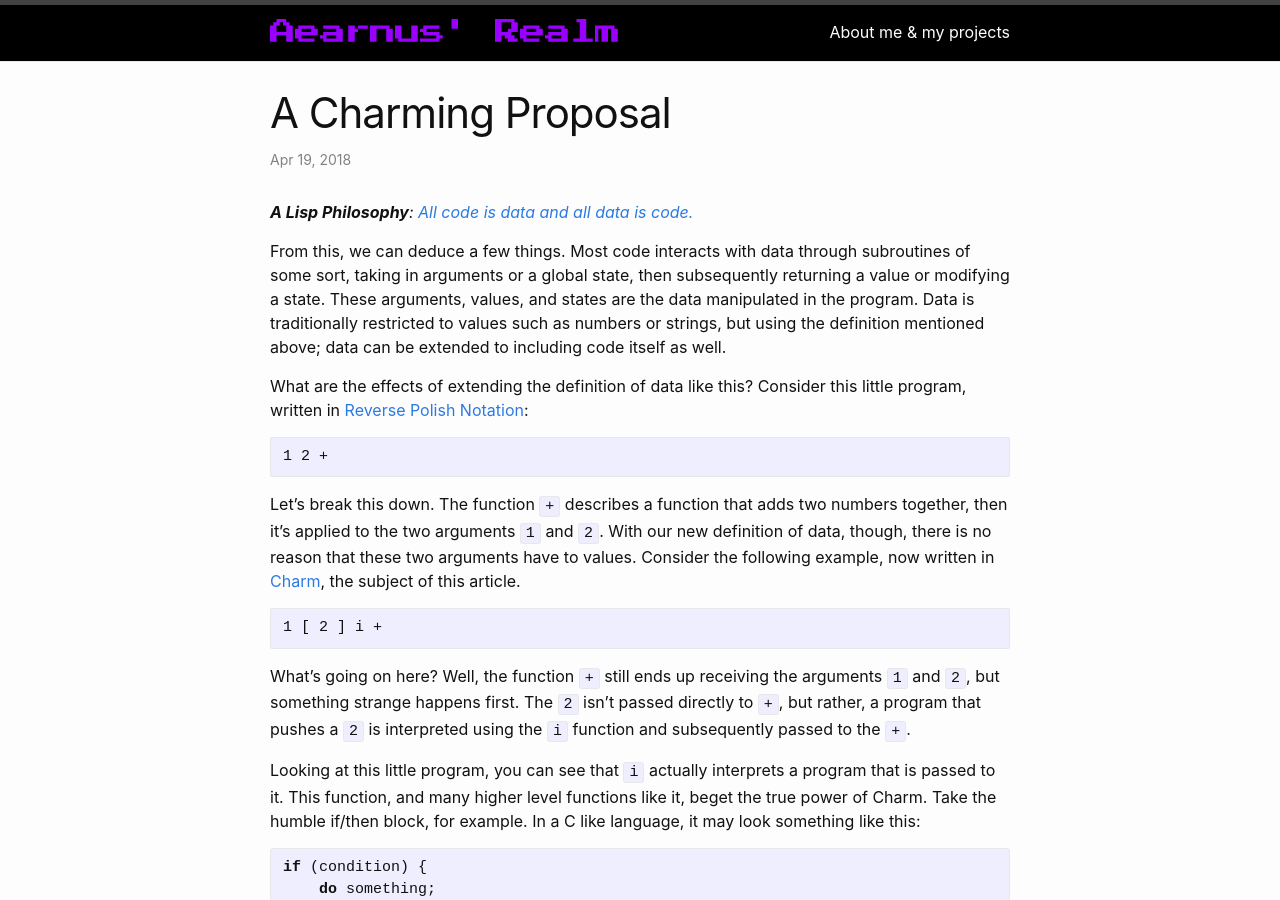
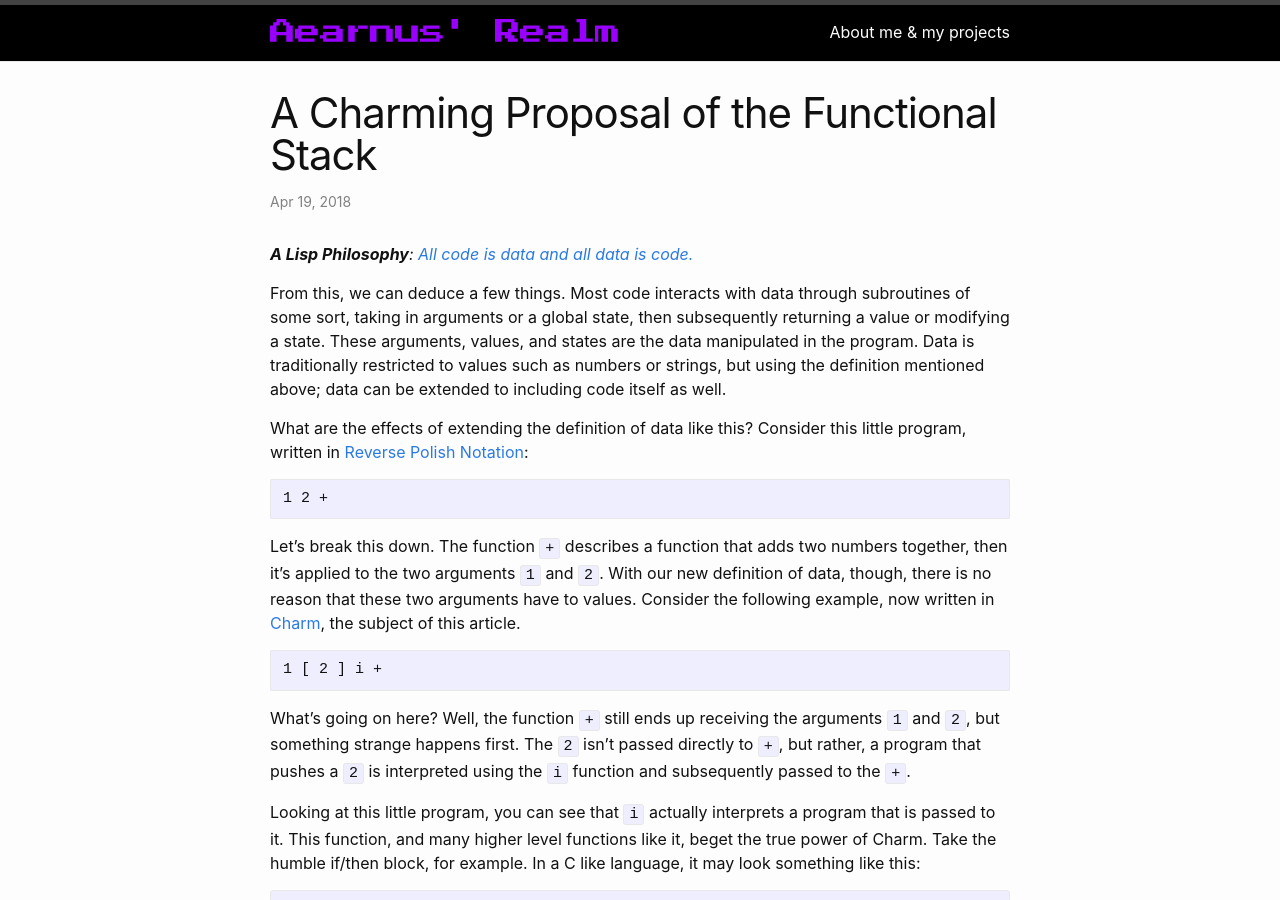
Before and after one commit to DataKinds/datakinds.github.io, a Jekyll site: the page built from _posts/2018-04-19-a-charming-proposal.md, in a window 1280 px wide and 900 px high. Built offline with Jekyll 4.4.1, drawn with Linux system fonts in a browser that asks for light colours.

Commit message:
changed title

```diff
--- a/_posts/2018-04-19-a-charming-proposal.md
+++ b/_posts/2018-04-19-a-charming-proposal.md
@@ -1,6 +1,6 @@
 ---
 layout: post
-title: A Charming Proposal
+title: A Charming Proposal of the Functional Stack
 date: 2018-04-19 13:17 -0700
 categories: programming charm
 ---
```
